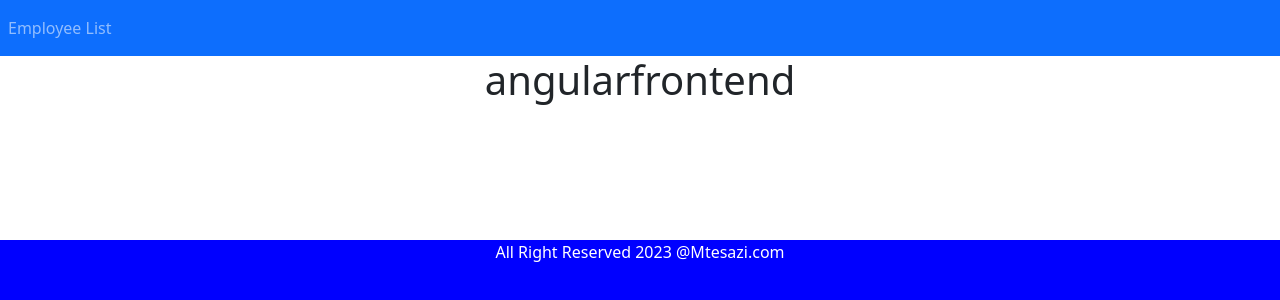
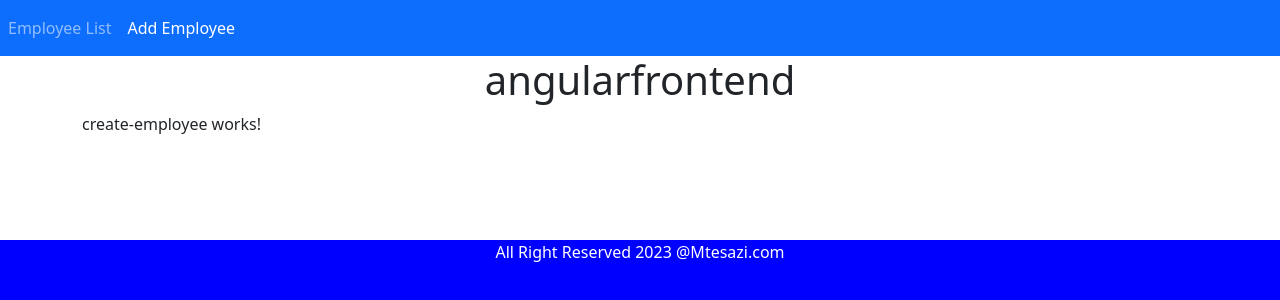
Before and after one commit to Mtesazi/Angular-front-End, an Angular app: page /create-employee in a window 1280 px wide. Before the commit this address led to /. Shown: the top 300 px of the page. Built offline with nearby package versions, Linux system fonts and the light colour scheme.

Commit message:
Adding create employee components

```diff
--- a/src/app/app-routing.module.ts
+++ b/src/app/app-routing.module.ts
@@ -1,10 +1,13 @@
 import { NgModule } from '@angular/core';
 import { RouterModule, Routes } from '@angular/router';
+import { CreateEmployeeComponent } from './create-employee/create-employee.component';
 import { EmployeeListComponent } from './employee-list/employee-list.component';
 
 const routes: Routes = [
 { path : 'employees', component: EmployeeListComponent},
+{ path :'create-employee',component: CreateEmployeeComponent},
 { path : '', redirectTo : 'employees',pathMatch : 'full'}
+
 ];
 
 @NgModule({
--- a/src/app/app.component.html
+++ b/src/app/app.component.html
@@ -2,6 +2,9 @@
 <ul class="navbar-nav">
     <li class="nav-item">
         <a  routerLink = "employees" routerLinkActive="active" class="nav-link"> Employee List</a>
+    </li>
+    <li class="nav-item">
+        <a  routerLink = "create-employee" routerLinkActive="active" class="nav-link"> Add Employee</a>
     </li>
 </ul>
 </nav>
--- a/src/app/app.module.ts
+++ b/src/app/app.module.ts
@@ -4,11 +4,13 @@
 import { AppRoutingModule } from './app-routing.module';
 import { AppComponent } from './app.component';
 import { EmployeeListComponent } from './employee-list/employee-list.component';
+import { CreateEmployeeComponent } from './create-employee/create-employee.component';
 
 @NgModule({
   declarations: [
     AppComponent,
-    EmployeeListComponent
+    EmployeeListComponent,
+    CreateEmployeeComponent
   ],
   imports: [
     BrowserModule,
--- /dev/null
+++ b/src/app/create-employee/create-employee.component.html
@@ -0,0 +1 @@
+<p>create-employee works!</p>
```
Also changed, not shown: src/app/create-employee/create-employee.component.ts (added, +10 -0 lines), src/app/create-employee/create-employee.component.css (added), 1 other file (tests, documents, lock files or other folders).
